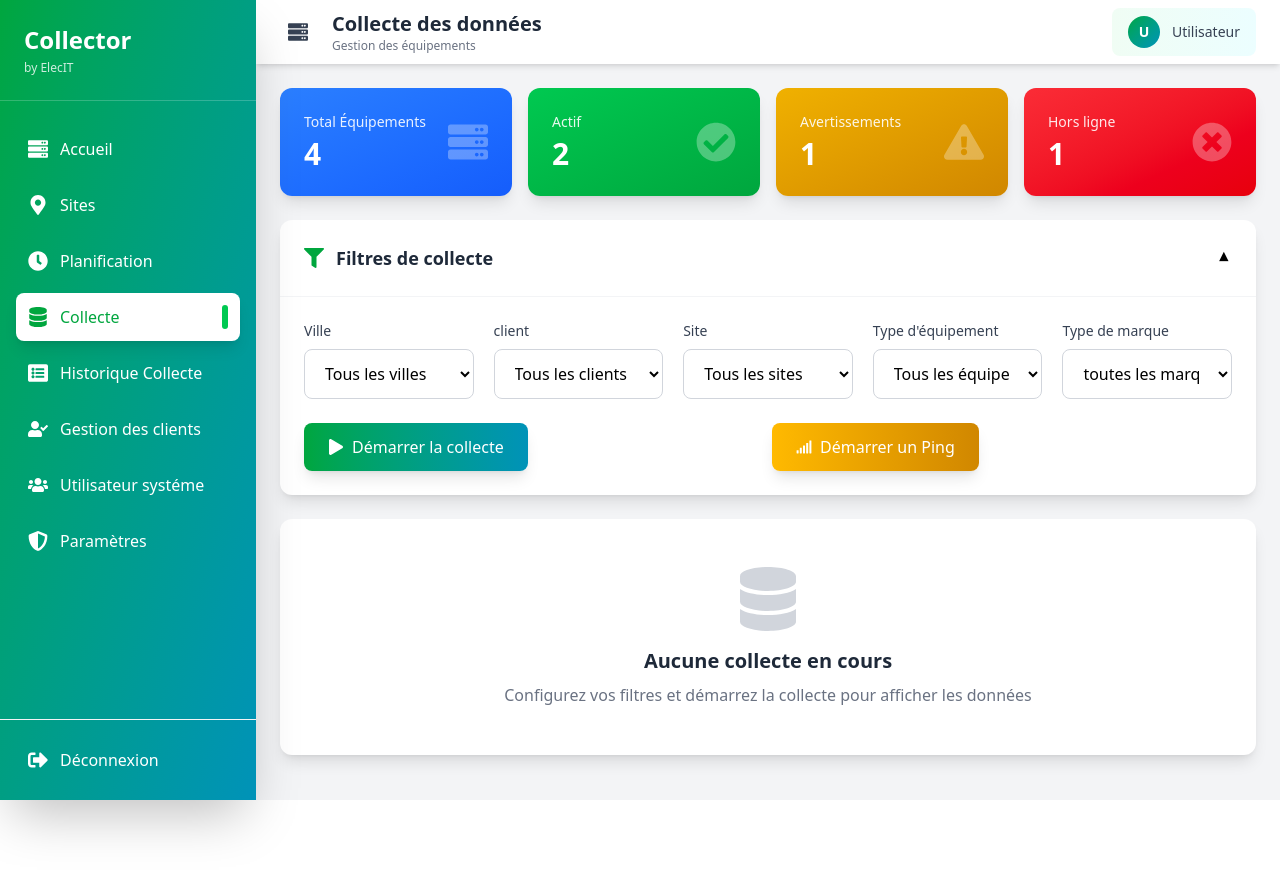
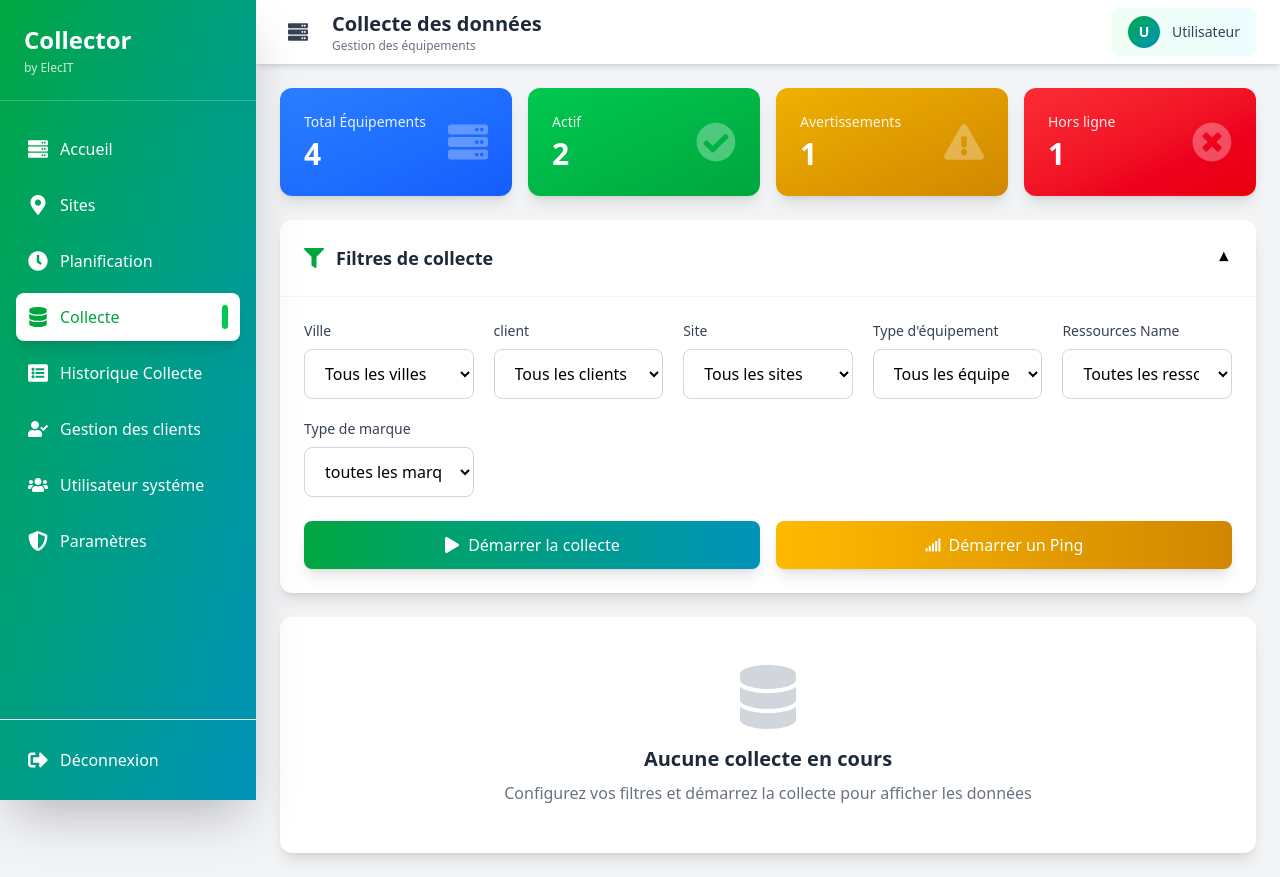
Before and after one commit to Nguhope/Collector, a React (Vite) app: page /dashboard in a window 1280 px wide. Before the commit the page ends 800 px from the top, so only its background shows below. Built offline with nearby package versions, Linux system fonts and the light colour scheme.

Commit message:
collectorPage ajout du bouton ping

```diff
--- a/src/components/CollectesList.jsx
+++ b/src/components/CollectesList.jsx
@@ -112,7 +112,7 @@ const CollectesList = (  {equipmentData = [],
                     Site
                   </th>
                   <th className="px-6 py-3 text-left text-xs font-medium text-gray-500 uppercase tracking-wider">
-                  Collectable
+                  Etat-Collecte
                   </th>
                   <th className="px-6 py-3 text-left text-xs font-medium text-gray-500 uppercase tracking-wider">
                     Accessible
--- a/src/pages/CollectePage.jsx
+++ b/src/pages/CollectePage.jsx
@@ -147,6 +147,8 @@ const CollectePage = () => {
   const [selectedItems, setSelectedItems] = useState([]);
   const [filterOpen, setFilterOpen] = useState(true);
   const [progress, setProgress] = useState(0);
+  const [selectedResourceName, setSelectedResourceName] = useState('all');
+
 
   // Simulation de collecte
   const startCollection = () => {
@@ -381,6 +383,22 @@ const CollectePage = () => {
                     ))}
                   </select>
                 </div>
+<div>
+  <label className="block text-sm font-medium text-gray-700 mb-2">
+    Ressources Name
+  </label>
+  <select
+    value={selectedResourceName}
+    onChange={(e) => setSelectedResourceName(e.target.value)}
+    className="w-full px-4 py-3 border border-gray-300 rounded-lg focus:ring-2 focus:ring-green-500 focus:border-transparent transition-all"
+    disabled={isCollecting}
+  >
+    <option value="all">Toutes les ressources</option>
+    {RessourcesName.map(r => (
+      <option key={r.id} value={r.name}>{r.name}</option>
+    ))}
+  </select>
+</div>
 
                  <div>
                   <label className="block text-sm font-medium text-gray-700 mb-2">
@@ -399,36 +417,35 @@ const CollectePage = () => {
                 </div>
               </div>
 
-              <div className="px-6 pb-6 grid grid-cols-1 md:grid-cols-2 gap-2">
-                <div>
+            <div className="px-6 pb-6 grid grid-cols-1 md:grid-cols-2 gap-4">
+  <div className="w-full">
     {!isCollecting ? (
       <button
         onClick={startCollection}
-                    className="flex-1 bg-gradient-to-r from-green-600 to-cyan-600 text-white px-6 py-3 rounded-lg font-medium hover:from-green-700 hover:to-cyan-700 transition-all shadow-lg hover:shadow-xl flex items-center justify-center gap-2"
+        className="w-full bg-gradient-to-r from-green-600 to-cyan-600 text-white px-6 py-3 rounded-lg font-medium hover:from-green-700 hover:to-cyan-700 transition-all shadow-lg hover:shadow-xl flex items-center justify-center gap-2"
       >
         <FaPlay /> Démarrer la collecte
       </button>
-
     ) : (
       <button
         onClick={stopCollection}
-                    className="flex-1 bg-gradient-to-r from-red-600 to-red-700 text-white px-6 py-3 rounded-lg font-medium hover:from-red-700 hover:to-red-800 transition-all shadow-lg hover:shadow-xl flex items-center justify-center gap-2"
+        className="w-full bg-gradient-to-r from-red-600 to-red-700 text-white px-6 py-3 rounded-lg font-medium hover:from-red-700 hover:to-red-800 transition-all shadow-lg hover:shadow-xl flex items-center justify-center gap-2"
       >
         <FaStop /> Arrêter la collecte
       </button>
     )}
   </div>
 
-                <div>
+  <div className="w-full">
     <button
       onClick={startCollection}
-                    className="flex-1 bg-gradient-to-r from-amber-400 to-yellow-600 text-white px-6 py-3 rounded-lg font-medium hover:from-amber-500 hover:to-yellow-700 transition-all shadow-lg hover:shadow-xl flex items-center justify-center gap-2"
+      className="w-full bg-gradient-to-r from-amber-400 to-yellow-600 text-white px-6 py-3 rounded-lg font-medium hover:from-amber-500 hover:to-yellow-700 transition-all shadow-lg hover:shadow-xl flex items-center justify-center gap-2"
     >
       <FaSignal /> Démarrer un Ping
     </button>
   </div>
+</div>
 
-              </div>
             </motion.div>
           )}
         </AnimatePresence>
--- a/src/pages/PlanificationPage.jsx
+++ b/src/pages/PlanificationPage.jsx
@@ -68,7 +68,44 @@ const PlanificationPage = () => {
     { id: 2, name: 'Site Secondaire - Douala' },
     { id: 3, name: 'Datacenter - Kribi' },
   ];
-
+   const mockClients = [
+        {
+          client_id: "1",
+          nom: "CAMTEL",
+          code: 101,
+          sites: 5,
+          equipements: 45,
+          status: "actif",
+          timestamp: "2025-01-15T10:30:00Z"
+        },
+        {
+          client_id: "2",
+          nom: "MTN Cameroon",
+          code: 102,
+          sites: 8,
+          equipements: 72,
+          status: "actif",
+          timestamp: "2025-02-20T14:15:00Z"
+        },
+        {
+          client_id: "3",
+          nom: "Orange Cameroun",
+          code: 103,
+          sites: 6,
+          equipements: 58,
+          status: "actif",
+          timestamp: "2025-03-10T09:45:00Z"
+        },
+        {
+          client_id: "4",
+          nom: "ENEO",
+          code: 104,
+          sites: 12,
+          equipements: 95,
+          status: "actif",
+          timestamp: "2025-04-05T11:20:00Z"
+        }
+      ];
   const mockEquipments = [
     {
       id: 1,
@@ -334,7 +371,24 @@ const PlanificationPage = () => {
                   />
                 </div>
 
-                <div className="grid grid-cols-1 md:grid-cols-3 gap-6">
+                <div className="grid grid-cols-1 md:grid-cols-4 gap-6">
+                  <div>
+                    <label className="block text-sm font-medium text-gray-700 mb-2">
+                      Client *
+                    </label>
+                    <select
+                      required
+                      value={formData.site}
+                      onChange={(e) => setFormData({ ...formData, site: e.target.value })}
+                      className="w-full px-4 py-3 border border-gray-300 rounded-lg focus:ring-2 focus:ring-green-500 focus:border-transparent"
+                    >
+                      <option value="all">Tous les clients</option>
+                      {mockClients.map(site => (
+                        <option key={site.client_id} value={site.nom}>{site.nom}</option>
+                      ))}
+                    </select>
+                  </div>
+
                   <div>
                     <label className="block text-sm font-medium text-gray-700 mb-2">
                       Site *
```
Lines whose indentation alone changed are shown as unchanged.
